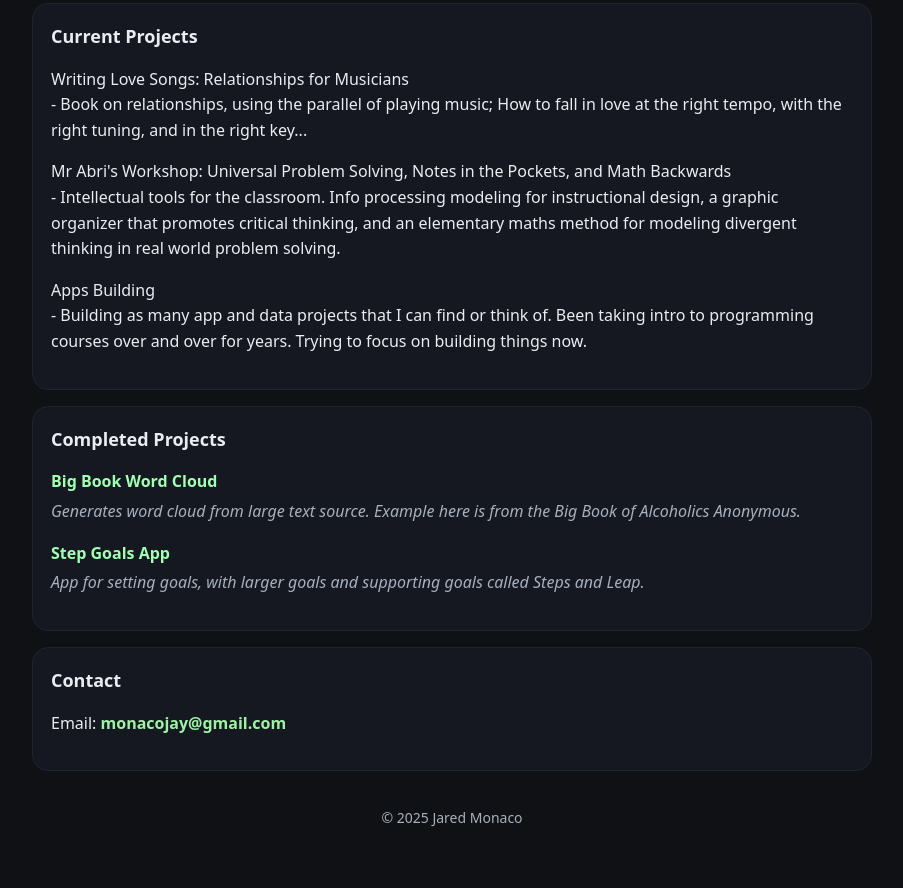
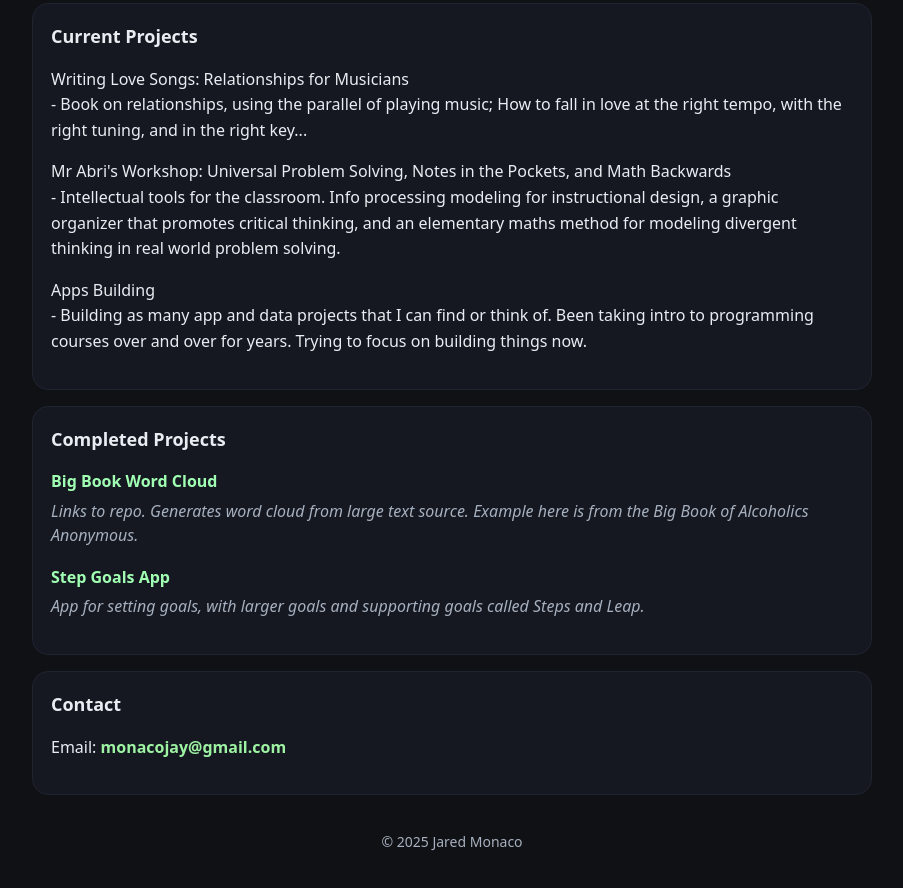
Before and after one commit to monacojay/monacojay.github.io, a plain HTML site: page index.html in a window 1280 px wide. Shown: the part 567-1455 px from the top of the page, without its empty margins (188-1091 px from the left). Drawn offline with Linux system fonts and the light colour scheme.

Commit message:
Updated link description

```diff
--- a/index.html
+++ b/index.html
@@ -57,7 +57,7 @@
               Big Book Word Cloud
             </a><br>
             <span class="project-desc">
-              Generates word cloud from large text source. Example here is from the Big Book of Alcoholics Anonymous.
+              Links to repo. Generates word cloud from large text source. Example here is from the Big Book of Alcoholics Anonymous.
             </span>
           </p>
         </div>
```
